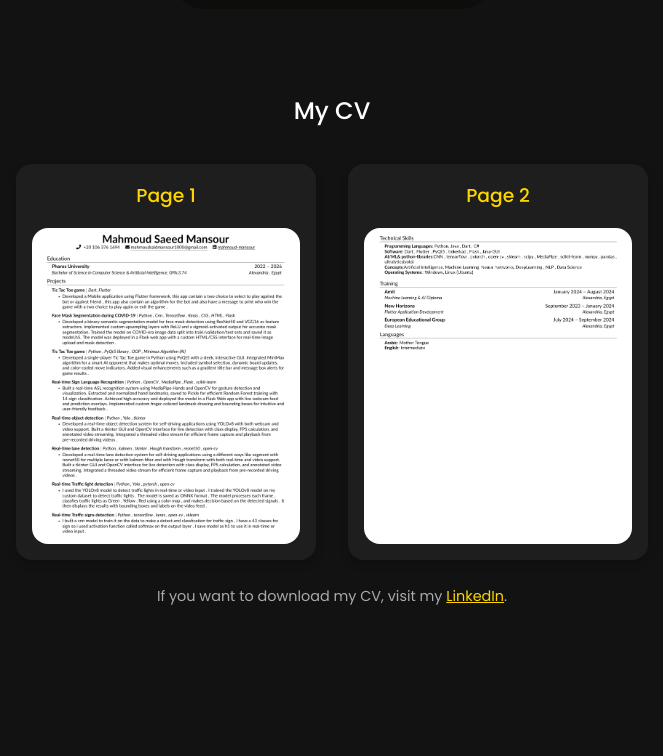
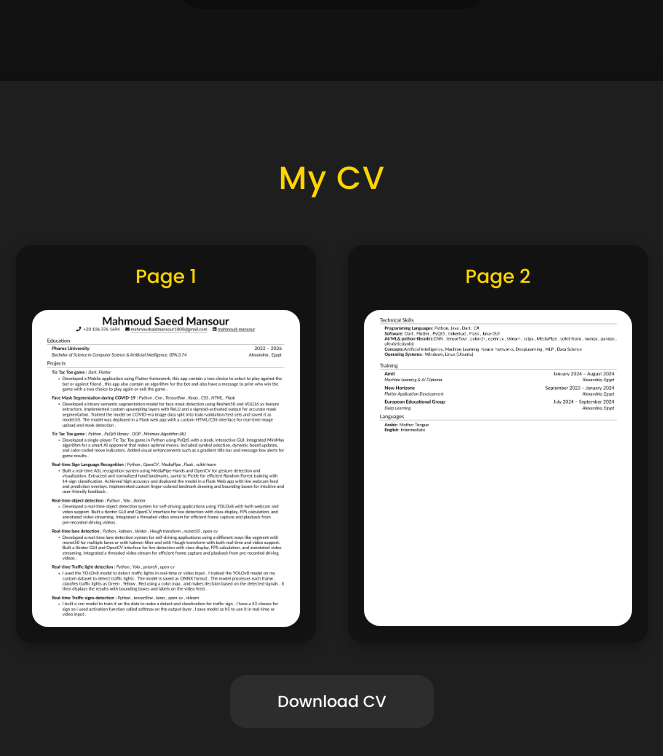
Before and after one commit to Mahmoud3301/mypersonalweb, a React (Vite) app: page / in a window 1280 px wide. Shown: the part 759-1515 px from the top of the page, without its empty margins (308-971 px from the left). Built offline with nearby package versions, Linux system fonts and the light colour scheme.

Commit message:
Add files via upload

```diff
--- a/src/components/home/Home.jsx
+++ b/src/components/home/Home.jsx
@@ -53,6 +53,18 @@ function Home() {
           </div>
         </div>
 
+        {/* Download Button */}
+        <div className="download-btn">
+          <a
+            href="https://drive.google.com/file/d/1UjO_7MZ0eroe9cMGRLj0Muhh5sJi2Ulm/view?usp=sharing"
+            target="_blank"
+            rel="noopener noreferrer"
+            className="btn btn-black"
+          >
+            Download CV
+          </a>
+        </div>
+
         <p className="download-msg">
           If you want to download my CV, visit my{' '}
           <a
--- a/src/components/home/home.css
+++ b/src/components/home/home.css
@@ -21,12 +21,12 @@ body {
 /* ===== Home Section ===== */
 .home_container {
     text-align: center;
-    padding-top: 40px; /* قللت المسافة من الأعلى */
+    padding-top: 40px;
     min-height: 100vh;
     display: flex;
     flex-direction: column;
     align-items: center;
-    justify-content: flex-start; /* النصوص فوق الصورة */
+    justify-content: flex-start;
 }
 
 .home_container h4 {
@@ -77,10 +77,12 @@ body {
     color: var(--color-black);
 }
 
-/* Hover effect for both buttons */
+/* Hover effect for all buttons */
 .btn:hover {
-    background-color: var(--color-white);
+    background-color: var(--color-primary);
     color: var(--color-black);
+    transform: translateY(-3px);
+    box-shadow: 0 6px 15px rgba(255, 215, 0, 0.3);
 }
 
 /* ===== Me Image ===== */
@@ -91,7 +93,7 @@ body {
     aspect-ratio: 3/4;
     background: linear-gradient(var(--color-primary), transparent);
     border-radius: 12rem 12rem 0 0;
-    margin: 20px auto; /* أقل من قبل لتقريب الصورة للنصوص */
+    margin: 20px auto;
     padding: 1.5rem;
     display: flex;
     justify-content: center;
@@ -101,7 +103,7 @@ body {
 .home_container .me img {
     width: 100%;
     height: 100%;
-    object-fit: contain; /* يظهر الصورة كاملة بدون قص */
+    object-fit: contain;
     border-radius: 12rem 12rem 0 0;
 }
 
@@ -135,12 +137,20 @@ body {
 
 /* ===== CV Section ===== */
 .cv-section {
-    padding: 50px 20px;
+    padding: 70px 20px;
     text-align: center;
+    background: var(--color-bg-variant);
+    border-radius: 2rem;
+    margin: 40px auto;
+    max-width: 1000px;
+    box-shadow: 0 6px 20px rgba(0,0,0,0.5);
 }
 
 .cv-section h2 {
-    margin-bottom: 2rem;
+    margin-bottom: 2.5rem;
+    font-size: 2rem;
+    color: var(--color-primary);
+    letter-spacing: 1px;
 }
 
 .cv-cards {
@@ -148,34 +158,52 @@ body {
     justify-content: center;
     gap: 2rem;
     flex-wrap: wrap;
-    margin: 0 auto;
+    margin: 0 auto 2rem auto;
     max-width: 100%;
 }
 
 .cv-card {
-    background-color: var(--color-bg-variant);
+    background-color: var(--color-bg);
     border-radius: 1rem;
     padding: 1rem;
     width: 300px;
-    box-shadow: 0 4px 10px rgba(0,0,0,0.2);
+    box-shadow: 0 4px 15px rgba(0,0,0,0.3);
     text-align: center;
     cursor: pointer;
-    transition: transform 0.2s ease;
+    transition: transform 0.25s ease, box-shadow 0.25s ease;
 }
 
 .cv-card:hover {
-    transform: scale(1.05);
+    transform: scale(1.07);
+    box-shadow: 0 8px 20px rgba(255, 215, 0, 0.3);
 }
 
 .cv-card h3 {
     margin-bottom: 1rem;
     color: var(--color-primary);
+    font-size: 1.2rem;
 }
 
 .cv-card img {
     width: 100%;
     border-radius: 1rem;
     display: block;
+    transition: transform 0.3s ease;
+}
+
+.cv-card img:hover {
+    transform: scale(1.05);
+}
+
+/* Download Button inside CV Section */
+.download-btn {
+    margin: 2rem 0 1rem 0;
+}
+
+.download-btn .btn {
+    width: auto;
+    padding: 0.8rem 3rem;
+    font-size: 1rem;
 }
 
 /* LinkedIn message */
```
